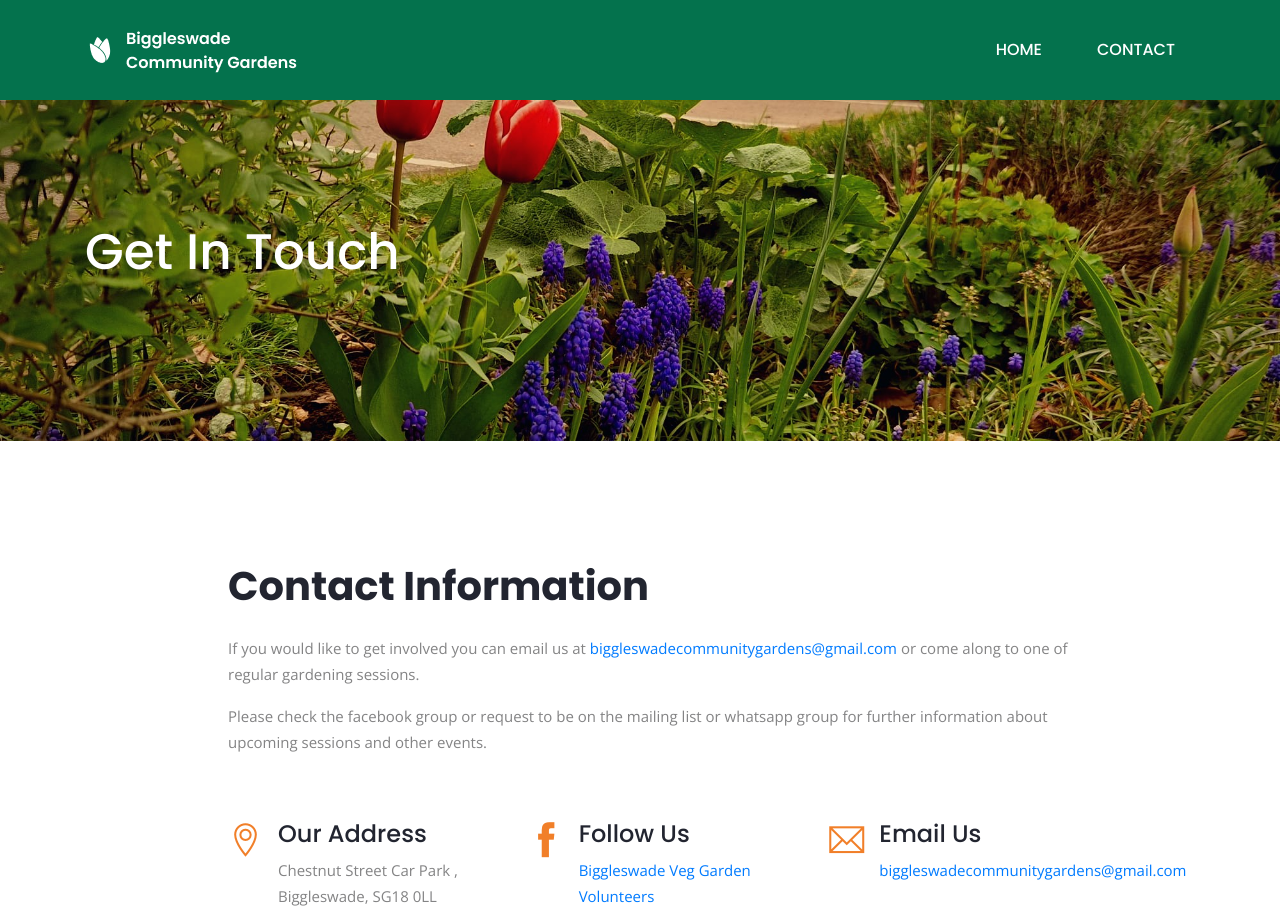
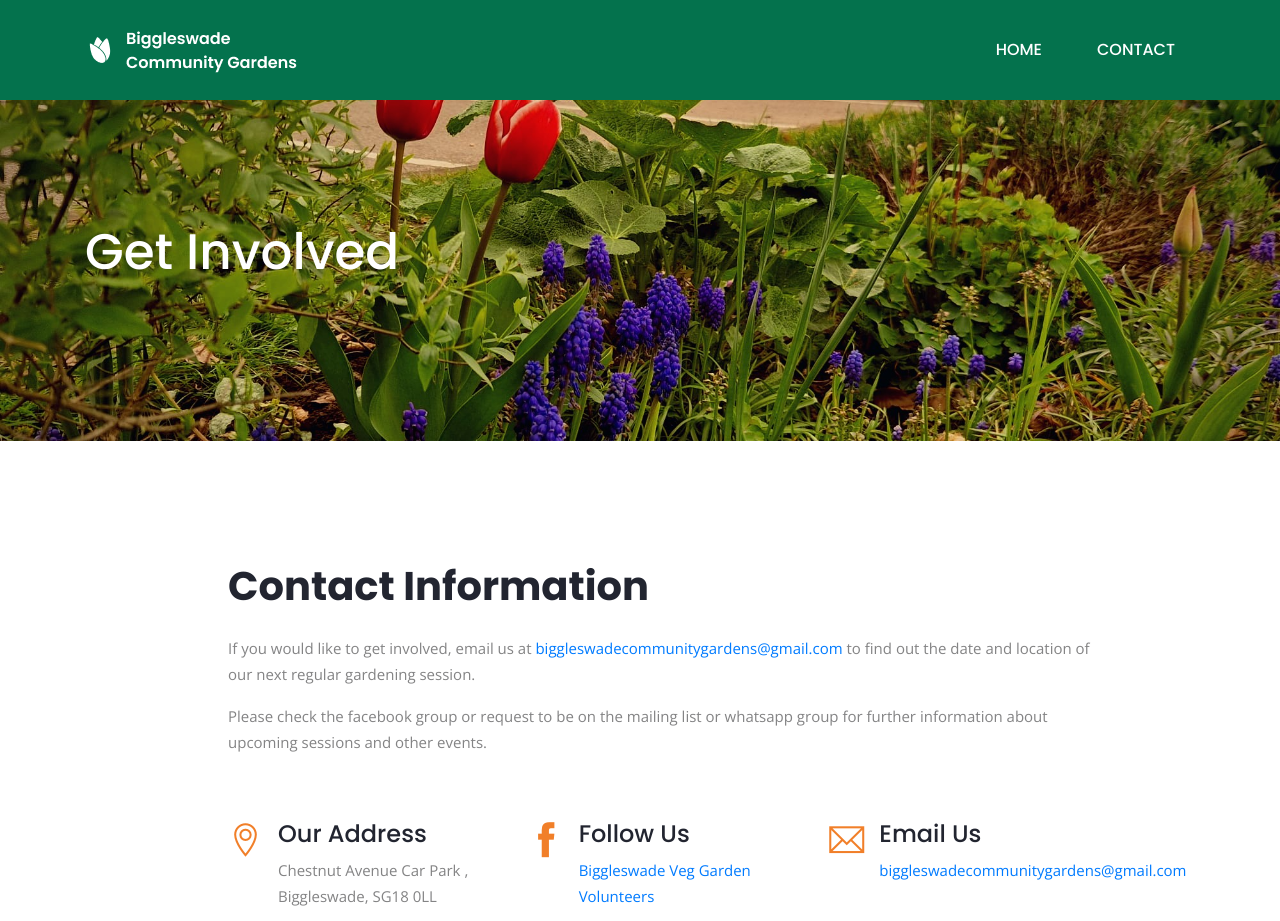
Before and after one commit to biggleswadecommunitygarden/biggleswadecommunitygarden.github.io, a Jekyll site: the page built from contact.html, in a window 1280 px wide and 1400 px high, cut to the strip 0-921 px from the top of the window. Built offline with Jekyll 4.4.1, drawn with Linux system fonts in a browser that asks for light colours.

Commit message:
Updated copy

```diff
--- a/_includes/hero_area.html
+++ b/_includes/hero_area.html
@@ -6,7 +6,7 @@
 			<div class="col-md-9">
 				<div class="banner-content">
 					<h2 class="text-white">{{banner.title}}</h2>
-					<p class="text-white mt-4 mb-5">{{banner.content}}</p>
+					<p class="text-white mt-4 mb-5 w-75">{{banner.content}}</p>
 					{% if banner.button.enable %}
 					<a href="{{banner.button.link}}" class="btn btn-secondary">{{banner.button.label}}</a>
 					{% endif %}
--- a/assets/scss/_buttons.scss
+++ b/assets/scss/_buttons.scss
@@ -37,9 +37,9 @@
 }
 
 .btn-secondary {
-  background: $secondary-color;
-  border-color: $secondary-color;
-  color: $white;
+  background: $white;
+  border-color: $white;
+  color: $secondary-color;
 
   &:hover,
   &:active,
--- a/contact.html
+++ b/contact.html
@@ -1,7 +1,7 @@
 ---
 layout: default
 header_image: "/assets/images/bg/bg-portfolio.jpg"
-title: "Get in touch"
+title: "Get Involved"
 ---
 
 {% include page_header.html %}
@@ -13,7 +13,7 @@ title: "Get in touch"
 				<div class="contact-content pl-lg-5 mb-5 mb-lg-0">
 					<h3 class="mb-4 font-weight-bold">Contact Information</h3>
 					<p>
-					If you would like to get involved you can email us at <a href="mailto:{{site.email}}">{{site.email}}</a> or come along to one of regular gardening sessions.
+					If you would like to get involved, email us at <a href="mailto:{{site.email}}">{{site.email}}</a> to find out the date and location of our next regular gardening session.
 					</p>
 					<p>
 					Please check the facebook group or request to be on the mailing list or whatsapp group for further information about upcoming sessions and other events.</p>
@@ -23,7 +23,7 @@ title: "Get in touch"
 								<i class="ti-location-pin text-color"></i>
 								<div class="info">
 									<h4>Our Address</h4>
-									<p> Chestnut Street Car Park , Biggleswade, SG18 0LL</p>
+									<p> Chestnut Avenue Car Park , Biggleswade, SG18 0LL</p>
 								</div>
 							</div>
 						</div>
```
Also changed, not shown: _data/homepage.yml (+5 -2 lines).
